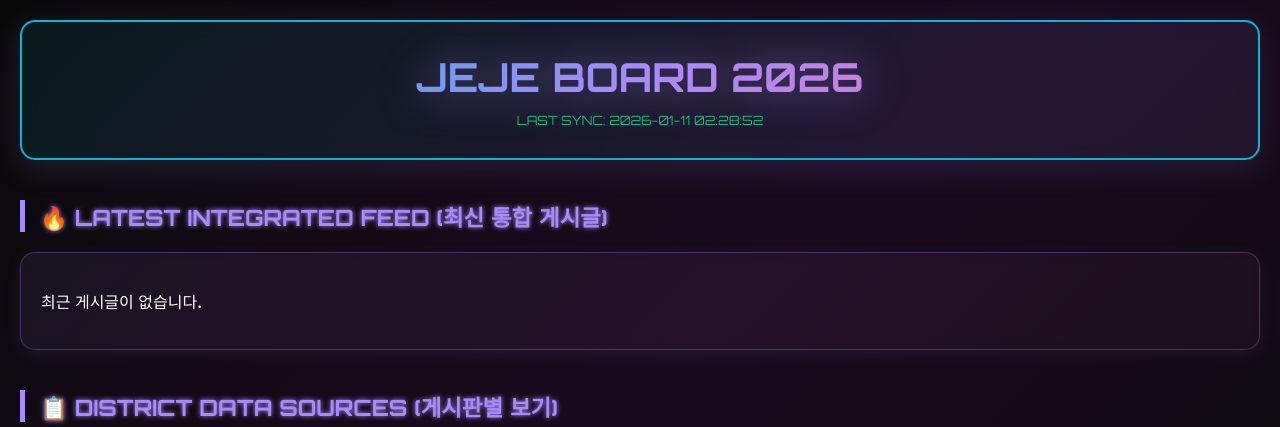
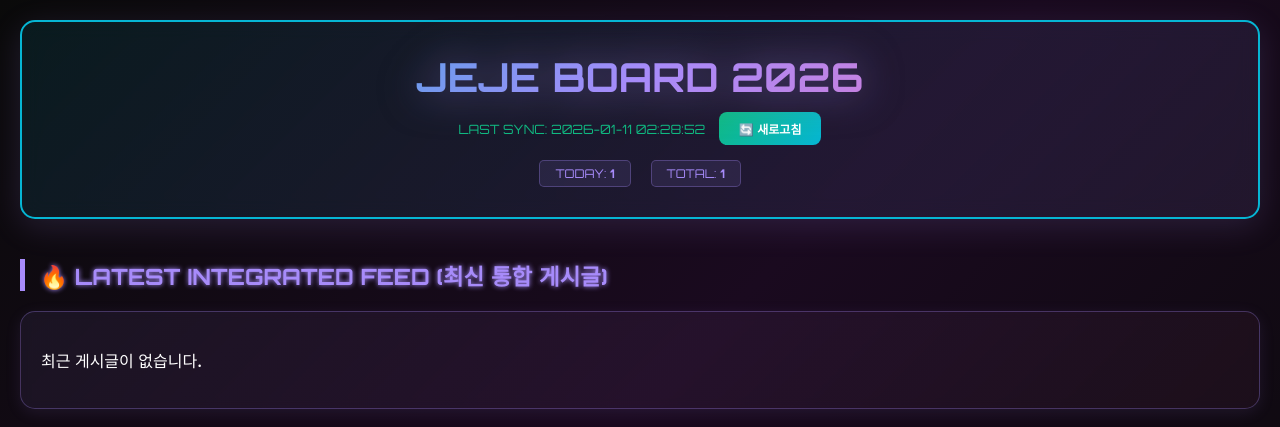
Before and after one commit to para333311/jejeboard, a Flask app: page / in a window 1280 px wide. Shown: the top 427 px of the page. Run offline with Flask 3, Linux system fonts and the light colour scheme.

Commit message:
새로고침 버튼과 방문자 카운터 추가
- 즉시 새로고침 기능 (/api/refresh)
- 방문자 카운터 (오늘/전체)
- visitors.json으로 데이터 관리
- 자정 자동 초기화
- 헤더에 깔끔하게 배치

```diff
--- a/app.py
+++ b/app.py
@@ -16,6 +16,7 @@ app = Flask(__name__)
 
 CONFIG_FILE = 'config.json'
 CACHE_FILE = 'cache.json'
+VISITORS_FILE = 'visitors.json'
 ADMIN_PASSWORD = "1111" # 기본 비밀번호
 
 # 스케줄러 초기화
@@ -119,6 +120,36 @@ def save_cache(data):
     with open(CACHE_FILE, 'w', encoding='utf-8') as f:
         json.dump(data, f, ensure_ascii=False, indent=2)
 
+def load_visitors():
+    """방문자 데이터 로드"""
+    if os.path.exists(VISITORS_FILE):
+        try:
+            with open(VISITORS_FILE, 'r', encoding='utf-8') as f:
+                return json.load(f)
+        except:
+            pass
+    return {"today": 0, "total": 0, "date": datetime.now().strftime('%Y-%m-%d')}
+
+def save_visitors(data):
+    """방문자 데이터 저장"""
+    with open(VISITORS_FILE, 'w', encoding='utf-8') as f:
+        json.dump(data, f, ensure_ascii=False, indent=2)
+
+def increment_visitor():
+    """방문자 수 증가"""
+    visitors = load_visitors()
+    today = datetime.now().strftime('%Y-%m-%d')
+
+    # 날짜가 바뀌면 오늘 방문자 초기화
+    if visitors.get('date') != today:
+        visitors['today'] = 0
+        visitors['date'] = today
+
+    visitors['today'] += 1
+    visitors['total'] += 1
+    save_visitors(visitors)
+    return visitors
+
 def background_scrape():
     """백그라운드에서 크롤링 실행 (30분마다)"""
     print(f"[{datetime.now().strftime('%Y-%m-%d %H:%M:%S')}] 백그라운드 크롤링 시작...")
@@ -204,6 +235,26 @@ def manage_boards():
     save_config(config)
     return jsonify({'success': True})
 
+@app.route('/api/refresh', methods=['POST'])
+def refresh_data():
+    """즉시 크롤링 실행"""
+    print("수동 새로고침 요청 받음")
+    background_scrape()
+    cache = load_cache()
+    return jsonify(cache if cache else {'success': False, 'message': 'Refresh failed'})
+
+@app.route('/api/visitors', methods=['GET', 'POST'])
+def visitors():
+    """방문자 수 관리"""
+    if request.method == 'POST':
+        # 방문자 카운트 증가
+        visitors_data = increment_visitor()
+        return jsonify(visitors_data)
+    else:
+        # 방문자 수 조회
+        visitors_data = load_visitors()
+        return jsonify(visitors_data)
+
 if __name__ == '__main__':
     # 앱 시작 시 즉시 한 번 크롤링
     print("앱 시작! 초기 크롤링 실행 중...")
--- a/templates/index.html
+++ b/templates/index.html
@@ -130,6 +130,39 @@
             transform: scale(1.1);
         }
 
+        /* 새로고침 버튼 */
+        .btn-refresh {
+            background: linear-gradient(135deg, var(--neon-green), var(--neon-blue));
+            color: #fff; font-weight: 700; border: none; padding: 8px 20px;
+            border-radius: 8px; cursor: pointer; font-family: 'Orbitron'; font-size: 0.75rem;
+            transition: transform 0.2s, box-shadow 0.3s;
+            margin-left: 10px;
+        }
+        .btn-refresh:hover {
+            transform: scale(1.05);
+            box-shadow: 0 4px 20px rgba(16, 185, 129, 0.4);
+        }
+        .btn-refresh:active {
+            transform: scale(0.95);
+        }
+
+        /* 방문자 카운터 */
+        .visitor-counter {
+            margin-top: 15px;
+            font-family: 'Orbitron';
+            font-size: 0.75rem;
+            color: var(--neon-pink);
+            display: flex;
+            justify-content: center;
+            gap: 20px;
+        }
+        .visitor-counter span {
+            background: rgba(167, 139, 250, 0.1);
+            padding: 5px 15px;
+            border-radius: 5px;
+            border: 1px solid rgba(167, 139, 250, 0.3);
+        }
+
         /* 스크롤바 커스터마이징 */
         ::-webkit-scrollbar { width: 8px; height: 8px; }
         ::-webkit-scrollbar-track { background: rgba(0,0,0,0.3); border-radius: 10px; }
@@ -148,7 +181,14 @@
     <div class="container">
         <header>
             <h1>JEJE BOARD 2026</h1>
-            <div id="status-text" style="color:var(--neon-green); margin-top:10px; font-family:'Orbitron'; font-size:0.8rem;">READY</div>
+            <div id="status-text" style="color:var(--neon-green); margin-top:10px; font-family:'Orbitron'; font-size:0.8rem;">
+                READY
+                <button class="btn-refresh" onclick="refreshData()">🔄 새로고침</button>
+            </div>
+            <div class="visitor-counter">
+                <span>TODAY: <strong id="today-count">0</strong></span>
+                <span>TOTAL: <strong id="total-count">0</strong></span>
+            </div>
         </header>
 
         <h2 class="sec-title">🔥 LATEST INTEGRATED FEED (최신 통합 게시글)</h2>
@@ -174,7 +214,7 @@
                 const res = await fetch('/api/scrape_all');
                 const result = await res.json();
                 document.getElementById('loader').style.display = 'none';
-                document.getElementById('status-text').innerText = `LAST SYNC: ${result.updated_at}`;
+                document.getElementById('status-text').innerHTML = `LAST SYNC: ${result.updated_at} <button class="btn-refresh" onclick="refreshData()">🔄 새로고침</button>`;
 
                 // 1. 최신 통합 피드 채우기
                 const feed = document.getElementById('latest-feed');
@@ -226,6 +266,82 @@
             location.reload();
         }
 
+        async function refreshData() {
+            const btn = event.target;
+            btn.disabled = true;
+            btn.textContent = '🔄 새로고침 중...';
+
+            try {
+                const res = await fetch('/api/refresh', { method: 'POST' });
+                const result = await res.json();
+
+                if (result.success) {
+                    document.getElementById('status-text').innerHTML = `LAST SYNC: ${result.updated_at} <button class="btn-refresh" onclick="refreshData()">🔄 새로고침</button>`;
+
+                    // 피드 업데이트
+                    const feed = document.getElementById('latest-feed');
+                    feed.innerHTML = result.latest_posts.map(p => `
+                        <div class="latest-item">
+                            <a href="${p.link}" target="_blank">${p.title}</a>
+                            <div class="latest-meta">
+                                <span>[${p.source}]</span>
+                                <span>${p.date}</span>
+                            </div>
+                        </div>
+                    `).join('') || '<p>최근 게시글이 없습니다.</p>';
+
+                    // 게시판별 그리드 업데이트
+                    const grid = document.getElementById('grid');
+                    grid.innerHTML = result.data.map(board => `
+                        <div class="card">
+                            <div class="card-header">
+                                <h3>${board.name} ${board.keyword ? `<small style="color:var(--neon-green)">(${board.keyword})</small>` : ''}</h3>
+                                <button class="btn-del" onclick="del('${board.url}')">DEL</button>
+                            </div>
+                            <ul class="post-list">
+                                ${board.posts.map(p => `
+                                    <li class="post-item">
+                                        <a href="${p.link}" target="_blank">${p.title}</a>
+                                        <span class="post-date">${p.date}</span>
+                                    </li>
+                                `).join('') || '<li>데이터가 없습니다.</li>'}
+                            </ul>
+                        </div>
+                    `).join('');
+
+                    alert('✅ 새로고침 완료!');
+                } else {
+                    alert('❌ 새로고침 실패');
+                }
+            } catch (e) {
+                alert('❌ 에러 발생: ' + e.message);
+            }
+        }
+
+        async function loadVisitors() {
+            try {
+                const res = await fetch('/api/visitors');
+                const data = await res.json();
+                document.getElementById('today-count').textContent = data.today;
+                document.getElementById('total-count').textContent = data.total;
+            } catch (e) {
+                console.error('방문자 데이터 로드 실패:', e);
+            }
+        }
+
+        async function incrementVisit() {
+            try {
+                const res = await fetch('/api/visitors', { method: 'POST' });
+                const data = await res.json();
+                document.getElementById('today-count').textContent = data.today;
+                document.getElementById('total-count').textContent = data.total;
+            } catch (e) {
+                console.error('방문 카운트 실패:', e);
+            }
+        }
+
+        // 페이지 로드 시 실행
+        incrementVisit();
         load();
     </script>
 </body>
```
